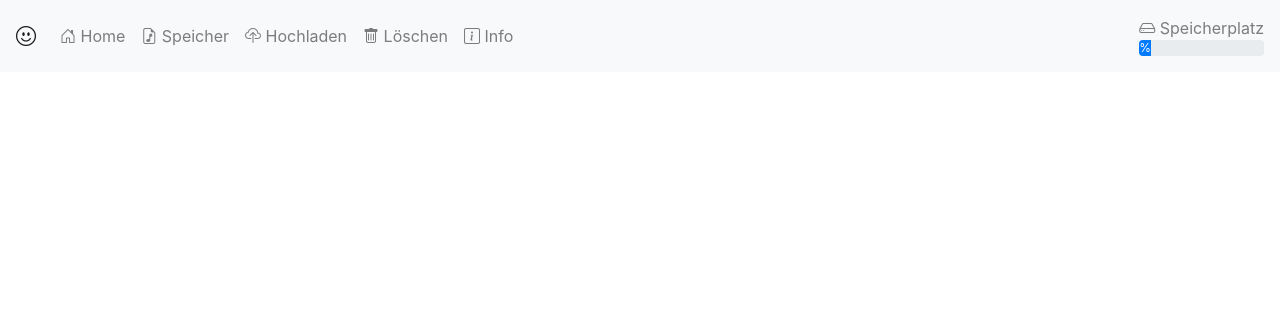
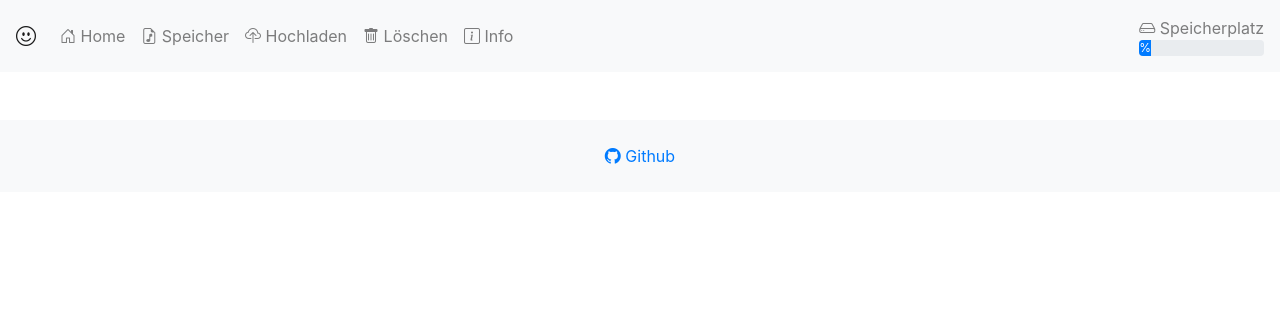
Before and after one commit to kabukimandelux/tonie_web, a Flask app: template templates/base.html in a window 1280 px wide. Shown: the top 332 px of the page. Run offline with Flask 2, Linux system fonts and the light colour scheme; the template is opened without the code that fills it, so the values that code supplies are empty; parts of the project's set-up code (start-up, migrations or seed data) failed here and were passed over; some libraries are stand-ins or nearby versions.

Commit message:
Added footer with github link

```diff
--- a/templates/base.html
+++ b/templates/base.html
@@ -54,4 +54,9 @@
 {% endif %}
 {% endwith %}
 </body>
+<footer class="bg-light text-center text-white text-lg-start">
+    <div class="text-center p-3" style="bg-light">
+      <a class="nav-link" href=https://github.com/kabukimandelux/tonie_web><i class="bi bi-github"></i> Github</a>
+    </div>
+  </footer>
 </html>
```
